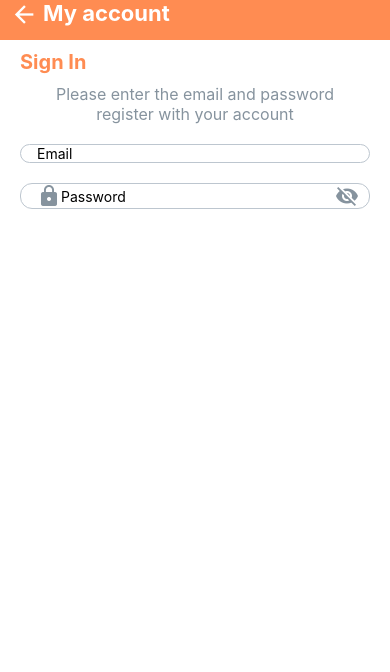
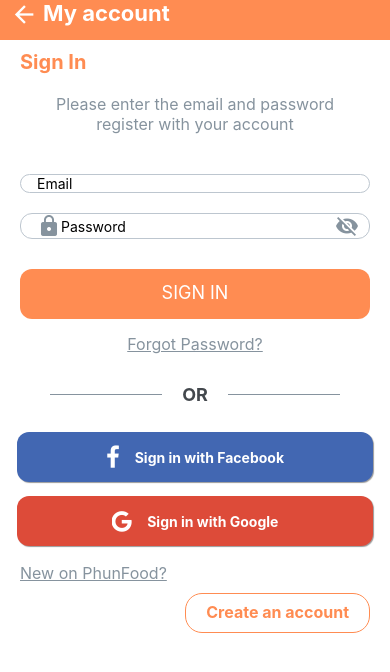
Before and after one commit to PhunPun/FoodDeliveryApp, a React Native app: screen / in a window 390 px wide. Shown: the top 672 px of the page. Built offline with nearby package versions, Linux system fonts and the light colour scheme.

Commit message:
add SocialIcon

```diff
--- a/src/global/style.js
+++ b/src/global/style.js
@@ -9,10 +9,11 @@
     cardComment: '#86939e',
     cardbackground: 'white',
     statusBar: '#ff8c52',
-    headerText: 'white'
+    headerText: 'white',
+    primary: '#ff8c52'
 }
-
-export const fontSizes = {
+export const fonts ={
+    fontSizes: {
         s1: 30,
         s2: 28,
         s3: 26,
@@ -21,10 +22,9 @@
         s6: 20,
         s7: 18,
         s8: 16,
-}
-
-export const fontWeights={
-    w1: 'black',
+    },
+    fontWeights: {
+        w1: 400,
         w2: 500,
         w3: 600,
         w4: 700,
@@ -32,13 +32,34 @@
         w6: 900,
         w7: 'bold',
     }
+}
+
 export const parameters ={
     headerHeight: 40,
+    buttonStyle: {
+        backgroundColor: colors.button,
+        alignContent: 'center',
+        justifyContent: 'center',
+        borderRadius: 12,
+        borderwidth: 1,
+        borderColor: colors.button,
+        height: 50,
+        paddingHorizontal: 20,
+        width: '100%',
+    },
+    buttonTitleStyle: {
+        color: 'white',
+        fontsize: fonts.fontSizes.s6,
+        fontweight: 'bold',
+        alignItems: 'center',
+        justifyContent: 'center',
+        marginTop: -3,
+    },
 
 }
 
 export const titles={
-    color:"#ff8c52",
+    color:colors.primary,
     fontSize :20,
     fontWeight:"bold"
 }
--- a/src/screens/authScreens/SignInScreen.js
+++ b/src/screens/authScreens/SignInScreen.js
@@ -7,15 +7,14 @@
     Dimensions,
     TextInput
 } from "react-native";
-import { Icon } from "react-native-elements";
+import { Icon, Button, SocialIcon } from "react-native-elements";
 import * as Animatable from "react-native-animatable"
 
 import {
     colors,
     parameters,
     titles,
-    fontSizes,
-    fontWeights
+    fonts
 } from "../../global/style";
 import Header from "../../components/Header";
 export default function SignInScreen(){
@@ -29,11 +28,11 @@
             <View style={{marginLeft: 20, marginTop: 10}}>
                 <Text style={titles}>Sign In</Text>
             </View>
-            <View style={{ alignItems: 'center', marginTop: 10}}>
+            <View style={{ alignItems: 'center', marginTop: 20}}>
                 <Text style={styles.text1}>Please enter the email and password</Text>
                 <Text style={styles.text1}>register with your account</Text>
             </View>
-            <View style={{marginTop: 20}}>
+            <View style={{marginTop: 40}}>
                 <View>
                     <TextInput
                         style={styles.textInput1}
@@ -72,6 +71,60 @@
                     </Animatable.View>
                 </View>
             </View>
+            <View style={{ marginHorizontal: 20, marginTop: 30}}>
+                <Button
+                    title={'SIGN IN'}
+                    buttonStyle ={parameters.buttonStyle}
+                    titleStyle ={parameters.buttonTitleStyle}
+                />
+            </View>
+            <View style={{ alignItems: 'center', marginTop: 15}}>
+                <Text style={{
+                    ...styles.text1,
+                    textDecorationLine: 'underline'
+                }}>Forgot Password?</Text>
+            </View>
+            <View style={{
+                flexDirection: "row",
+                justifyContent: 'center',
+                alignItems: 'center',
+                marginHorizontal: 30,
+                marginTop: 30
+             }}>
+                <View style={styles.view1}></View>
+                <Text style={styles.text2}>OR</Text>
+                <View style={styles.view1}></View>
+            </View>
+            <View style={{marginHorizontal: 10, marginTop: 20}}>
+                <SocialIcon
+                    title="Sign in with Facebook"
+                    button
+                    type="facebook"
+                    style={styles.SocialIcon}
+                    onPress={() => {}}
+                />
+                <SocialIcon
+                    title="Sign in with Google"
+                    button
+                    type="google"
+                    style={styles.SocialIcon}
+                    onPress={() => {}}
+                />
+            </View>
+            <View style={{marginLeft: 20, marginTop: 10}}>
+                <Text style={{
+                    ...styles.text1,
+                    textDecorationLine: 'underline'
+                }}>New on PhunFood?</Text>
+            </View>
+            <View style={{alignItems: 'flex-end', marginHorizontal: 20, marginTop: 10}}>
+                <Button
+                    title={"Create an account"}
+                    buttonStyle={styles.createButton}
+                    titleStyle={styles.createButtonTitle}
+                />
+            </View>
+
         </View>
     )
 }
@@ -81,8 +134,13 @@
     },
     text1: {
         color: colors.grey3,
-        fontSize: fontSizes.s8,
-        fontWeight: fontWeights.w1
+        fontSize: fonts.fontSizes.s8,
+        fontWeight: fonts.fontWeights.w1
+    },
+    text2: {
+        color: colors.grey1,
+        fontSize: fonts.fontSizes.s7,
+        fontWeight: fonts.fontWeights.w7
     },
     textInput1:{
         borderWidth:1,
@@ -103,5 +161,33 @@
         alignItems: "center",
         paddingLeft:16
     },
+    view1: {
+        height: 0.5,
+        backgroundColor: colors.grey3,
+        flex: 1,
+        marginHorizontal: 20
+    },
+    SocialIcon: {
+        borderRadius: 12,
+        height: 50
+    },
+    createButton: {
+        backgroundColor: 'white',
+        alignItems: 'center',
+        justifyContent: 'center',
+        borderRadius: 17,
+        borderWidth: 1,
+        borderColor: colors.button,
+        height: 40,
+        paddingHorizontal: 20,
+    },
+    createButtonTitle: {
+        color: colors.button,
+        fontSize: fonts.fontSizes.s8,
+        fontWeight: fonts.fontWeights.w7,
+        alignItems: 'center',
+        justifyContent: 'center',
+        marginTop: -3
+    }
 
 })
```
Lines whose indentation alone changed are shown as unchanged.
